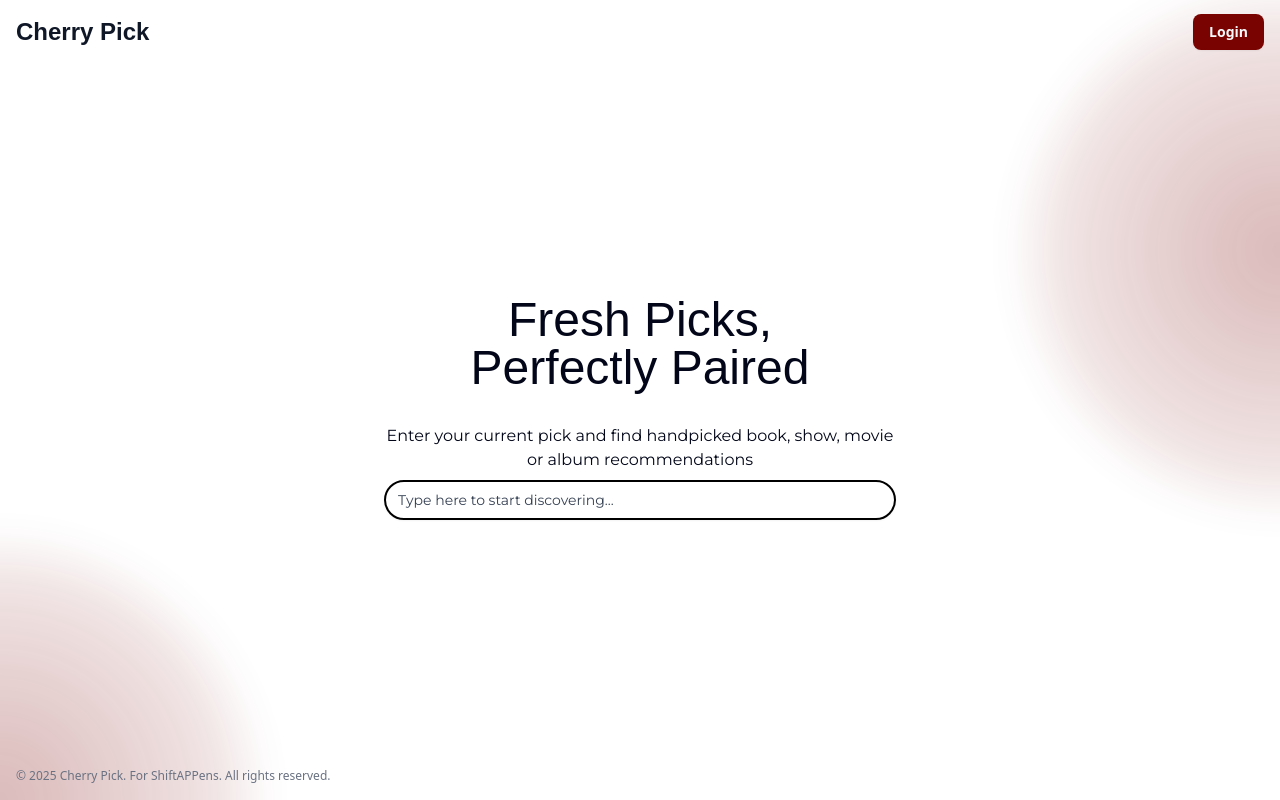
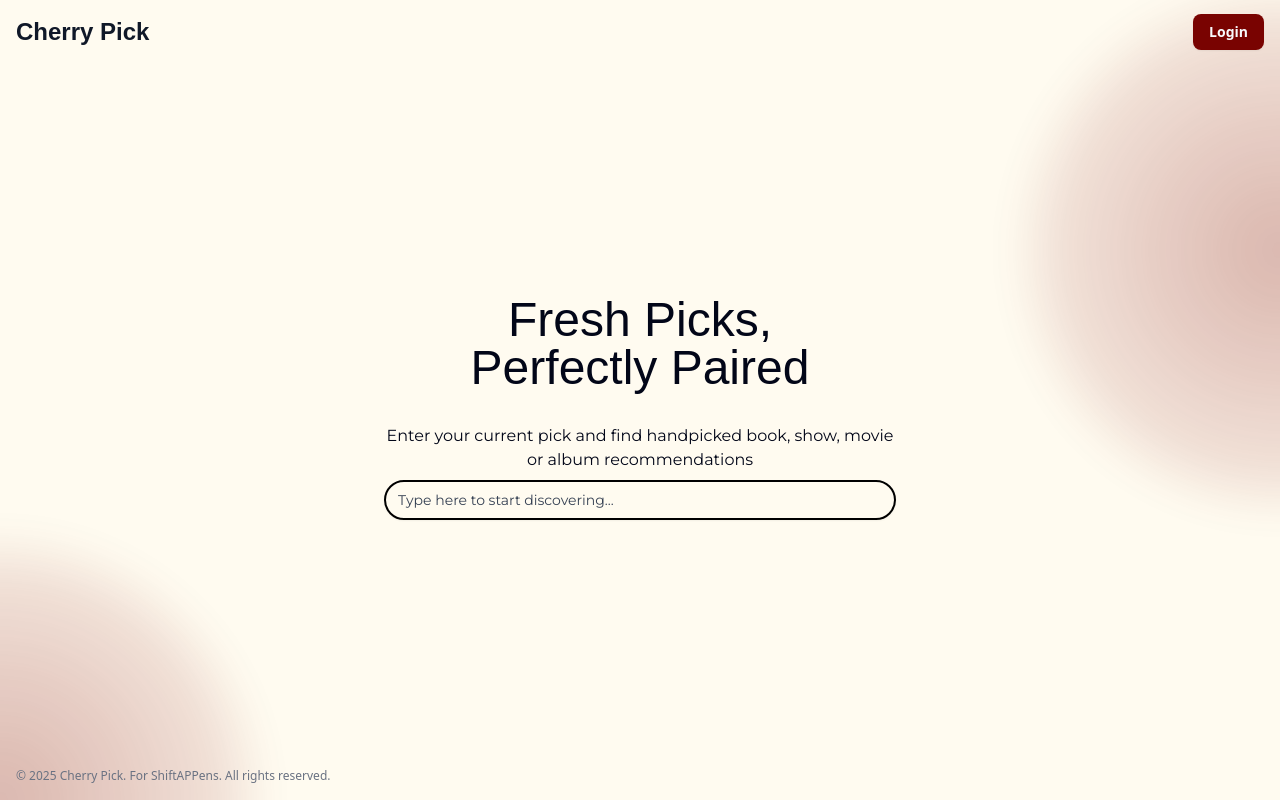
Before and after one commit to HenriqueSFernandes/CherryPick, a Next.js app in the folder cherrypick-fe/: page / in a window 1280 px wide. Built offline with nearby package versions, Linux system fonts and the light colour scheme.

Commit message:
Add remaining palette colors and background color

```diff
--- a/cherrypick-fe/src/app/globals.css
+++ b/cherrypick-fe/src/app/globals.css
@@ -117,7 +117,13 @@
 
 /* Custom Pallete */
 @theme {
+  --color-dark-blue: hsla(202, 97%, 15%, 1);
+  --color-light-blue: hsla(205, 100%, 79%, 1);
+  --color-bright-red: hsla(355, 83%, 41%, 1);
   --color-dark-red: hsla(1, 98%, 24%, 1);
+  --color-mellow-white: hsla(46, 100%, 97%, 1);
+  --color-bright-green: hsla(108, 24%, 48%, 1);
+  --color-dark-green: hsla(108, 27%, 40%, 1);
 }
 
 @layer base {
--- a/cherrypick-fe/src/components/general/gradients.tsx
+++ b/cherrypick-fe/src/components/general/gradients.tsx
@@ -1,6 +1,6 @@
 export default async function Gradients() {
   return (
-    <div className="absolute w-screen h-screen overflow-hidden -z-10">
+    <div className="absolute w-screen h-screen -z-10 overflow-hidden bg-mellow-white">
       <div
         className="fixed top-0 -right-[250px] w-[500px] h-[500px] rounded-full opacity-70 blur-xl"
         style={{
```
